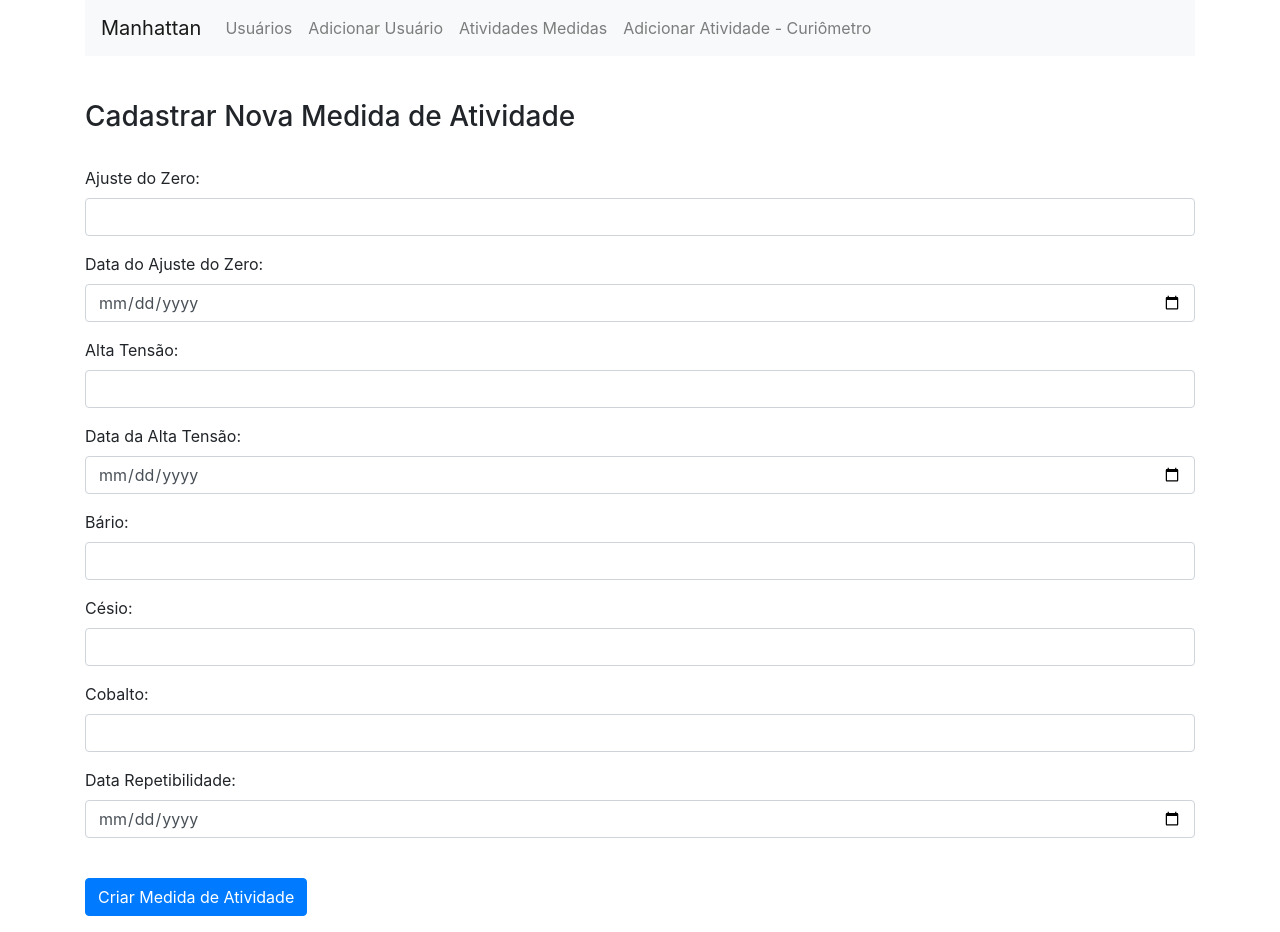
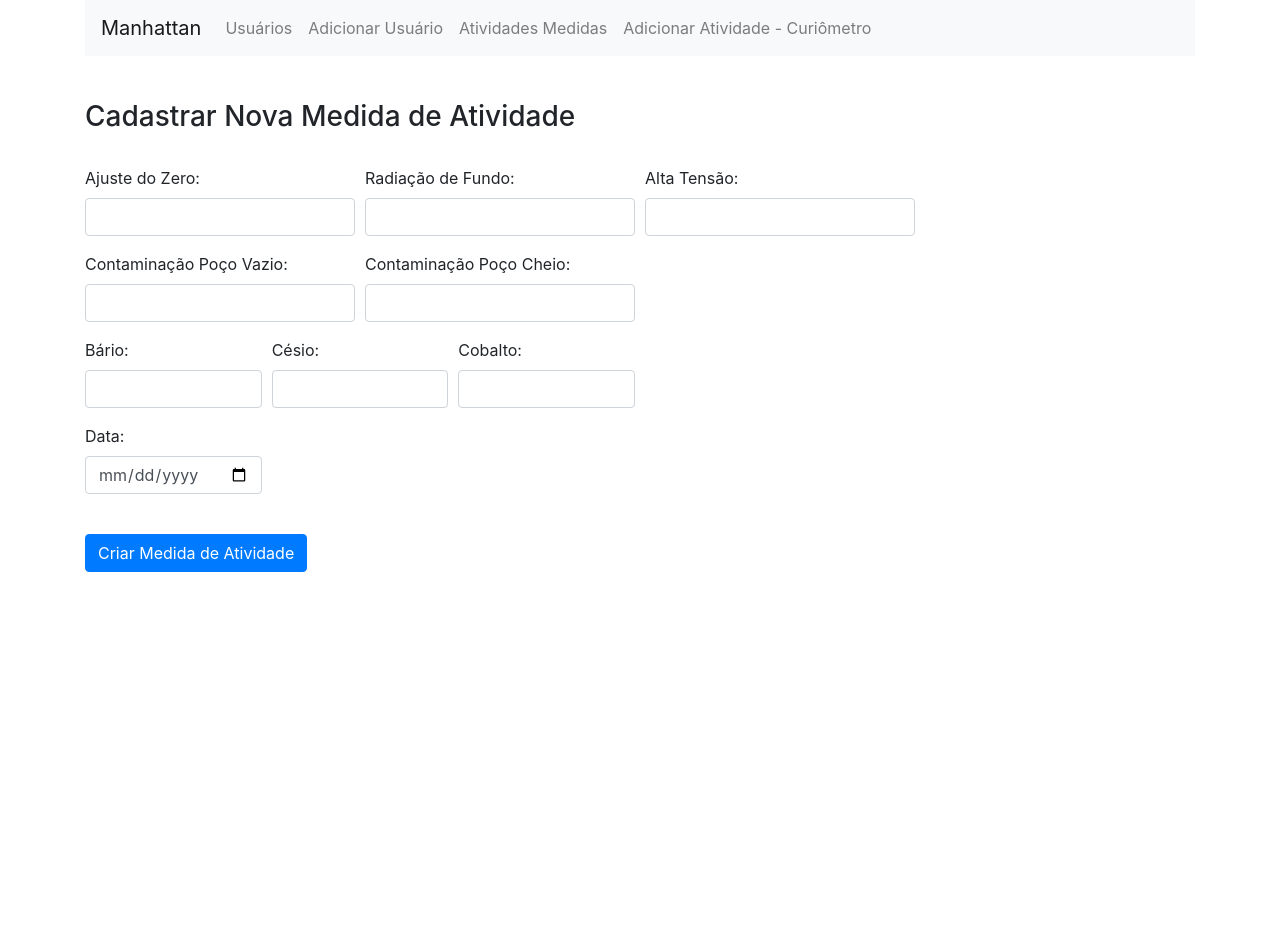
Before and after one commit to Matheusss03/manhattan-frontend, a React (Create React App) app: page /curiometro/add in a window 1280 px wide. After the commit the page ends 800 px from the top, so only its background shows below. Built offline with nearby package versions, Linux system fonts and the light colour scheme.

Commit message:
Arrumando rotas de usuarios.

```diff
--- a/src/App.js
+++ b/src/App.js
@@ -3,7 +3,7 @@ import { BrowserRouter as Router, Route, Link } from "react-router-dom"
 
 import "bootstrap/dist/css/bootstrap.min.css"
 
-import CreateTodo from "./components/create-todo.component"
+import CreateTodo from "./components/criaUsuario"
 import EditTodo from "./components/edit-todo.component"
 import TodosList from "./components/todos-list.component"
 import CriaDiarioCuriometro from "./components/criaDiarioCuriometro"
--- a/src/components/criaDiarioCuriometro.js
+++ b/src/components/criaDiarioCuriometro.js
@@ -7,24 +7,26 @@ export default class CriaDiarioCuriometro extends Component {
         super(props)
 
         this.onChangeAjusteZero = this.onChangeAjusteZero.bind(this)
-        this.onChangeDataAjusteZero = this.onChangeDataAjusteZero.bind(this)
+        this.onChangeBg = this.onChangeBg.bind(this)
         this.onChangeAltaTensao = this.onChangeAltaTensao.bind(this)
-        this.onChangeDataAltaTensao = this.onChangeDataAltaTensao.bind(this)
+        this.onChangeVazio = this.onChangeVazio.bind(this)
+        this.onChangeCheio = this.onChangeCheio.bind(this)
         this.onChangeBario = this.onChangeBario.bind(this)
         this.onChangeCesio = this.onChangeCesio.bind(this)
         this.onChangeCobalto = this.onChangeCobalto.bind(this)
-        this.onChangeDataRepetibilidade = this.onChangeDataRepetibilidade.bind(this)
+        this.onChangeData = this.onChangeData.bind(this)
         this.onSubmit = this.onSubmit.bind(this)
 
         this.state = {
             ajusteZero: '',
-            dataAjusteZero: '',
+            bg: '',
             altaTensao: '',
-            dataAltaTensao: '',
+            vazio: '',
+            cheio: '',
             bario: '',
             cesio: '',
             cobalto: '',
-            dataRepetibilidade: ''
+            data: ''
         }
     }
 
@@ -34,9 +36,9 @@ export default class CriaDiarioCuriometro extends Component {
         });
     }
 
-    onChangeDataAjusteZero(e) {
+    onChangeBg(e) {
         this.setState({
-            dataAjusteZero: e.target.value
+            bg: e.target.value
         });
     }
 
@@ -46,9 +48,15 @@ export default class CriaDiarioCuriometro extends Component {
         });
     }
 
-    onChangeDataAltaTensao(e) {
+    onChangeVazio(e) {
       this.setState({
-          dataAltaTensao: e.target.value
+          vazio: e.target.value
+      });
+    }
+
+    onChangeCheio(e) {
+        this.setState({
+            cheio: e.target.value
         });
       }
 
@@ -70,34 +78,35 @@ export default class CriaDiarioCuriometro extends Component {
         });
     }
 
-    onChangeDataRepetibilidade(e) {
+    onChangeData(e) {
         this.setState({
-            dataRepetibilidade: e.target.value
+            data: e.target.value
         });
     }
 
     onSubmit(e) {
         e.preventDefault();
-
+  /*
         console.log(`Form submitted:`)
         console.log(`Ajuste do Zero: ${this.state.ajusteZero}`)
-        console.log(`Data Ajuste do Zero: ${this.state.dataAjusteZero}`)
+        console.log(`Data Ajuste do Zero: ${this.state.bg}`)
         console.log(`Alta Tensão: ${this.state.altaTensao}`)
-        console.log(`Data Alta Tensão: ${this.state.dataAltaTensao}`)
+        console.log(`Data Alta Tensão: ${this.state.vazio}`)
         console.log(`Bario: ${this.state.bario}`)
         console.log(`Césio: ${this.state.cesio}`)
         console.log(`Cobalto: ${this.state.cobalto}`)
-        console.log(`Data Repetibilidade: ${this.state.dataRepetibilidade}`)
-
+        console.log(`Data Repetibilidade: ${this.state.data}`)
+  */
         const newDiario = {
             ajusteZero: this.state.ajusteZero,
-            dataAjusteZero: this.state.dataAjusteZero,
+            bg: this.state.bg,
             altaTensao: this.state.altaTensao,
-            dataAltaTensao: this.state.dataAltaTensao,
+            vazio: this.state.vazio,
+            cheio: this.state.cheio,
             bario: this.state.bario,
             cesio: this.state.cesio,
             cobalto: this.state.cobalto,
-            dataRepetibilidade: this.state.dataRepetibilidade,
+            data: this.state.data,
         }
 
         axios.post('https://backend-manhattan.herokuapp.com/curiometro/add', newDiario)
@@ -106,13 +115,14 @@ export default class CriaDiarioCuriometro extends Component {
 
         this.setState({
             ajusteZero: '',
-            dataAjusteZero: '',
+            bg: '',
             altaTensao: '',
-            dataAltaTensao: '',
+            vazio: '',
+            cheio: '',
             bario: '',
             cesio: '',
             cobalto: '',
-            dataRepetibilidade: ''
+            data: ''
         })
     }
 
@@ -122,7 +132,8 @@ export default class CriaDiarioCuriometro extends Component {
                 <h3>Cadastrar Nova Medida de Atividade</h3>
                 <br/>
                 <form onSubmit={this.onSubmit}>
-                    <div className="form-group">
+                    <div class="form-row">
+                        <div className="form-group col-md-3">
                             <label>Ajuste do Zero: </label>
                             <input  type="text"
                                     className="form-control"
@@ -130,15 +141,15 @@ export default class CriaDiarioCuriometro extends Component {
                                     onChange={this.onChangeAjusteZero}
                                     />
                         </div>
-                    <div className="form-group">
-                        <label>Data do Ajuste do Zero: </label>
-                        <input  type="date"
+                        <div className="form-group col-md-3">
+                            <label>Radiação de Fundo: </label>
+                            <input  type="text"
                                     className="form-control"
-                                value={this.state.dataAjusteZero}
-                                onChange={this.onChangeDataAjusteZero}
+                                    value={this.state.bg}
+                                    onChange={this.onChangeBg}
                                     />
                         </div>
-                    <div className="form-group">
+                        <div className="form-group col-md-3">
                             <label>Alta Tensão: </label>
                             <input  type="text"
                                     className="form-control"
@@ -146,15 +157,27 @@ export default class CriaDiarioCuriometro extends Component {
                                     onChange={this.onChangeAltaTensao}
                                     />
                         </div>
-                    <div className="form-group">
-                        <label>Data da Alta Tensão: </label>
-                        <input  type="date"
+                    </div>
+                    <div class="form-row">
+                        <div className="form-group col-md-3">
+                            <label>Contaminação Poço Vazio: </label>
+                            <input  type="text"
                                     className="form-control"
-                                value={this.state.dataAltaTensao}
-                                onChange={this.onChangeDataAltaTensao}
+                                    value={this.state.vazio}
+                                    onChange={this.onChangeVazio}
                                     />
                         </div>
-                    <div className="form-group">
+                        <div className="form-group col-md-3">
+                            <label>Contaminação Poço Cheio: </label>
+                            <input  type="text"
+                                    className="form-control"
+                                    value={this.state.text}
+                                    onChange={this.onChangeCheio}
+                                    />
+                        </div>
+                    </div>
+                    <div class="form-row">
+                        <div className="form-group col-md-2">
                             <label>Bário: </label>
                             <input  type="text"
                                     className="form-control"
@@ -162,7 +185,7 @@ export default class CriaDiarioCuriometro extends Component {
                                     onChange={this.onChangeBario}
                                     />
                         </div>
-                    <div className="form-group">
+                        <div className="form-group col-md-2">
                             <label>Césio: </label>
                             <input  type="text"
                                     className="form-control"
@@ -170,7 +193,7 @@ export default class CriaDiarioCuriometro extends Component {
                                     onChange={this.onChangeCesio}
                                     />
                         </div>
-                    <div className="form-group">
+                        <div className="form-group col-md-2">
                             <label>Cobalto: </label>
                             <input  type="text"
                                     className="form-control"
@@ -178,13 +201,16 @@ export default class CriaDiarioCuriometro extends Component {
                                     onChange={this.onChangeCobalto}
                                     />
                         </div>
-                    <div className="form-group">
-                        <label>Data Repetibilidade: </label>
+                    </div>
+                    <div class="form-row">
+                        <div className="form-group col-md-2">
+                            <label>Data: </label>
                             <input  type="date"
                                     className="form-control"
-                                value={this.state.dataRepetibilidade}
-                                onChange={this.onChangeDataRepetibilidade}
+                                    value={this.state.data}
+                                    onChange={this.onChangeData}
                                     />
+                        </div>
                     </div>
                     <br/>
                     <div className="form-group">
--- a/src/components/create-todo.component.js
+++ b/src/components/criaUsuario.js
@@ -1,5 +1,6 @@
 import React, { Component } from 'react'
 import axios from 'axios'
+import { cpfMask, celMask, cnenMask } from '../utils/masks'
 
 export default class CreateTodo extends Component {
 
@@ -11,6 +12,9 @@ export default class CreateTodo extends Component {
         this.onChangeSenha = this.onChangeSenha.bind(this)
         this.onChangeTipo = this.onChangeTipo.bind(this)
         this.onChangeEmail = this.onChangeEmail.bind(this)
+        this.onChangeCnen = this.onChangeCnen.bind(this)
+        this.onChangeCelular = this.onChangeCelular.bind(this)
+        this.onChangeConselho = this.onChangeConselho.bind(this)
         this.onSubmit = this.onSubmit.bind(this)
 
         this.state = {
@@ -18,7 +22,10 @@ export default class CreateTodo extends Component {
             cpf: '',
             senha: '',
             tipo: '',
-            email: ''
+            email: '',
+            cnen: '',
+            celular: '',
+            conselho: '',
         }
     }
 
@@ -30,7 +37,7 @@ export default class CreateTodo extends Component {
 
     onChangeCPF(e) {
         this.setState({
-            cpf: e.target.value
+            cpf: cpfMask(e.target.value)
         });
     }
 
@@ -52,15 +59,26 @@ export default class CreateTodo extends Component {
       });
     }
 
+    onChangeCnen(e) {
+      this.setState({
+          cnen: cnenMask(e.target.value)
+      });
+    }
+
+    onChangeCelular(e) {
+      this.setState({
+          celular: celMask(e.target.value)
+      });
+    }
+
+    onChangeConselho(e) {
+      this.setState({
+          conselho: e.target.value
+      });
+    }
+
     onSubmit(e) {
         e.preventDefault();
-
-        console.log(`Form submitted:`)
-        console.log(`Nome: ${this.state.nome}`)
-        console.log(`CPF: ${this.state.cpf}`)
-        console.log(`Senha: ${this.state.senha}`)
-        console.log(`Tipo: ${this.state.tipo}`)
-        console.log(`E-mail: ${this.state.email}`)
 
         const newUser = {
             nome: this.state.nome,
@@ -68,6 +86,9 @@ export default class CreateTodo extends Component {
             senha: this.state.senha,
             tipo: this.state.tipo,
             email: this.state.email,
+            cnen: this.state.cnen,
+            celular: this.state.celular,
+            conselho: this.state.conselho,
         }
 
         axios.post('https://backend-manhattan.herokuapp.com/auth/register', newUser)
@@ -80,6 +101,9 @@ export default class CreateTodo extends Component {
             senha: '',
             tipo: '',
             email: '',
+            cnen: '',
+            celular: '',
+            conselho: '',
         })
     }
 
@@ -89,7 +113,8 @@ export default class CreateTodo extends Component {
                 <h3>Cadastrar Novo Usuário</h3>
                 <br/>
                 <form onSubmit={this.onSubmit}>
-                    <div className="form-group">
+                    <div class="form-row">
+                        <div className="form-group col-md-4">
                             <label>Nome: </label>
                             <input  type="text"
                                     className="form-control"
@@ -97,7 +122,7 @@ export default class CreateTodo extends Component {
                                     onChange={this.onChangeNome}
                                     />
                         </div>
-                    <div className="form-group">
+                        <div className="form-group col-md-3">
                             <label>CPF: </label>
                             <input  type="text"
                                     className="form-control"
@@ -105,7 +130,17 @@ export default class CreateTodo extends Component {
                                     onChange={this.onChangeCPF}
                                     />
                         </div>
-                    <div className="form-group">
+                    </div>
+                    <div class="form-row">
+                        <div className="form-group col-md-4">
+                            <label>Email: </label>
+                            <input  type="email"
+                                    className="form-control"
+                                    value={this.state.email}
+                                    onChange={this.onChangeEmail}
+                                    />
+                        </div>
+                        <div className="form-group col-md-3">
                             <label>Senha: </label>
                             <input  type="password"
                                     className="form-control"
@@ -113,13 +148,36 @@ export default class CreateTodo extends Component {
                                     onChange={this.onChangeSenha}
                                     />
                         </div>
-                    <div className="form-group">
-                        <label>Email: </label>
-                        <input  type="email"
+                    </div>
+                    <div class="form-row">
+                        <div className="form-group col-md-3">
+                            <label>CNEN: </label>
+                            <input  type="text"
                                     className="form-control"
-                                value={this.state.email}
-                                onChange={this.onChangeEmail}
+                                    value={this.state.cnen}
+                                    onChange={this.onChangeCnen}
                                     />
+                        </div>
+                        <div className="form-group col-md-3">
+                                <label>Conselho: </label>
+                                <select id="inputState" className="form-control">
+                                    <option selected>Selecione...</option>
+                                    <option value='CRM' selected={this.state.conselho==='CRM'} onChange={this.onChangeConselho}>CRM</option>
+                                    <option value='CRF' selected={this.state.conselho==='CRF'} onChange={this.onChangeConselho}>CRF</option>
+                                    <option value='COREN' selected={this.state.conselho==='COREN'} onChange={this.onChangeConselho}>COREN</option>
+                                    <option value='CRBM' selected={this.state.conselho==='CRBM'} onChange={this.onChangeConselho}>CRBM</option>
+                                </select>
+                        </div>
+                    </div>
+                    <div class="form-row">
+                        <div className="form-group col-md-3">
+                            <label>Celular: </label>
+                            <input  type="text"
+                                    className="form-control"
+                                    value={this.state.celular}
+                                    onChange={this.onChangeCelular}
+                                    />
+                        </div>
                     </div>
                     <div className="form-group">
                         <div className="form-check form-check-inline">
--- /dev/null
+++ b/src/utils/masks.js
@@ -0,0 +1,50 @@
+const cpfMask = value => {
+    return value
+    .replace(/\D/g, '') // substitui qualquer caracter que nao seja numero por nada
+    .replace(/(\d{3})(\d)/, '$1.$2') // captura 2 grupos de numero o primeiro de 3 e o segundo de 1, apos capturar o primeiro grupo ele adiciona um ponto antes do segundo grupo de numero
+    .replace(/(\d{3})(\d)/, '$1.$2')
+    .replace(/(\d{3})(\d{1,2})/, '$1-$2')
+    .replace(/(-\d{2})\d+?$/, '$1')
+}
+
+const cnpjMask = value => {
+    return value
+    .replace(/\D/g, '')
+    .replace(/(\d{2})(\d)/, '$1.$2')
+    .replace(/(\d{3})(\d)/, '$1.$2')
+    .replace(/(\d{3})(\d)/, '$1/$2')
+    .replace(/(\d{4})(\d)/, '$1-$2')
+    .replace(/(-\d{2})\d+?$/, '$1')
+}
+
+const celMask = value => {
+    return value
+    .replace(/\D/g, '')
+    .replace(/(\d{2})(\d)/, '($1) $2')
+    .replace(/(\d{4})(\d)/, '$1-$2')
+    .replace(/(\d{4})-(\d)(\d{4})/, '$1$2-$3')
+    .replace(/(-\d{4})\d+?$/, '$1')
+}
+
+const cepMask = value => {
+    return value
+    .replace(/\D/g, '')
+    .replace(/(\d{5})(\d)/, '$1-$2')
+    .replace(/(-\d{3})\d+?$/, '$1')
+}
+
+const timeMask = value => {
+    return value
+    .replace(/\D/g, '')
+    .replace(/(\d{2})(\d)/, '$1:$2')
+    .replace(/(-\d{2})\d+?$/, '$1')
+}
+
+const cnenMask = value => {
+    return value
+    .replace(/\D/g, '')
+    .replace(/(\d{4})(\d)/, 'FM-$1')
+    .replace(/(-\d{4})\d+?$/, '$1')
+}
+
+export { cpfMask, cnpjMask, celMask, cepMask, timeMask, cnenMask}
```
Also changed, not shown: src/components/login.js (added), src/routes.js (added). Lines whose indentation alone changed are shown as unchanged.
